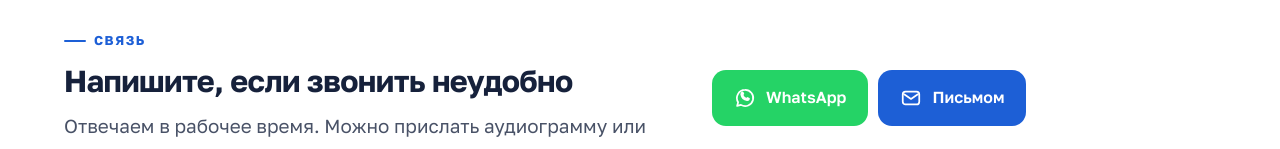
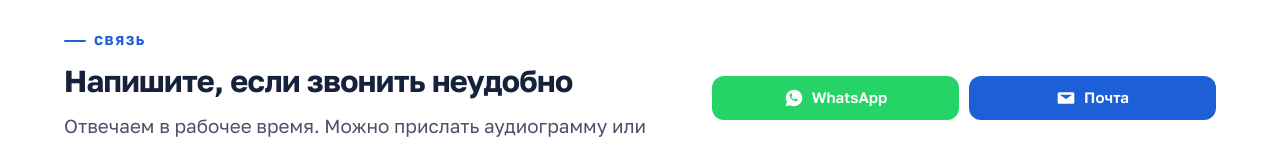
Before and after one commit to FrogHoppingAmongTulips/centr-sluha-site, a React (Vite) app: page /contacts in a window 1280 px wide. Shown: the part 787-936 px from the top of the page. Built offline with nearby package versions, Linux system fonts and the light colour scheme; no server answers.

Commit message:
Значки мессенджеров ближе к оригиналам, кнопки одной ширины и тоньше

```diff
--- a/src/components/Messengers.css
+++ b/src/components/Messengers.css
@@ -1,32 +1,32 @@
-/* Фирменные цвета мессенджеров */
+/* Кнопки одинаковой ширины и невысокие: ряд не разъезжается и не выглядит тяжёлым */
 .msgr {
-  --whatsapp: #25d366;
-  --telegram: #229ed9;
-  --viber: #7360f2;
-  --vk: #0077ff;
-  display: flex; flex-wrap: wrap; gap: 10px;
+  display: grid;
+  grid-template-columns: repeat(auto-fit, minmax(134px, 1fr));
+  gap: 8px;
+  width: 100%;
 }
 
 .msgr__btn {
-  display: inline-flex; align-items: center; gap: 10px;
-  padding: 10px 16px; border-radius: 12px;
-  font-weight: 600; font-size: 0.94rem; color: #fff;
-  transition: transform 0.2s var(--ease), filter 0.2s;
+  display: flex; align-items: center; justify-content: center; gap: 8px;
+  padding: 7px 12px; border-radius: 10px; min-height: 38px;
+  font-weight: 600; font-size: 0.88rem; color: #fff;
+  background: var(--brand);
+  transition: filter 0.2s, transform 0.2s var(--ease);
 }
-.msgr__btn:hover { transform: translateY(-2px); filter: brightness(1.08); }
+.msgr__btn:hover { filter: brightness(1.07); transform: translateY(-1px); }
 .msgr__btn svg { flex-shrink: 0; }
 
-.msgr__btn--whatsapp { background: var(--whatsapp); }
-.msgr__btn--telegram { background: var(--telegram); }
-.msgr__btn--viber { background: var(--viber); }
-.msgr__btn--vk { background: var(--vk); }
-.msgr__btn--mail { background: var(--teal-700); }
+/* фирменные цвета: тем же цветом закрашена внутренняя деталь значка */
+.msgr__btn--whatsapp { --brand: #25d366; }
+.msgr__btn--telegram { --brand: #229ed9; }
+.msgr__btn--viber { --brand: #7360f2; }
+.msgr__btn--vk { --brand: #0077ff; }
+.msgr__btn--mail { --brand: var(--teal-700); }
 
-/* Крупный вариант — для страницы контактов */
-.msgr--big .msgr__btn { padding: 14px 22px; font-size: 1rem; border-radius: 14px; }
-.msgr--big .msgr__btn svg { width: 22px; height: 22px; }
+/* Крупный вариант — на странице контактов */
+.msgr--big { grid-template-columns: repeat(auto-fit, minmax(150px, 1fr)); gap: 10px; }
+.msgr--big .msgr__btn { padding: 9px 14px; min-height: 44px; font-size: 0.94rem; border-radius: 12px; }
 
-@media (max-width: 480px) {
-  .msgr { flex-direction: column; }
-  .msgr__btn { justify-content: flex-start; }
+@media (max-width: 420px) {
+  .msgr, .msgr--big { grid-template-columns: 1fr 1fr; }
 }
--- a/src/components/Messengers.jsx
+++ b/src/components/Messengers.jsx
@@ -1,51 +1,53 @@
 import './Messengers.css'
 
 /* Кнопки мессенджеров в их фирменных цветах.
-   Значки нарисованы здесь же: чужие файлы с логотипами не подгружаем,
-   чтобы кнопки работали даже без интернета и не зависели от чужих серверов. */
+   Значки нарисованы здесь: белый силуэт, внутренняя деталь — цветом кнопки
+   (переменная --brand), поэтому логотипы выглядят как настоящие, но чужие
+   файлы с чужих серверов не подгружаются. */
 
-const LINE = { fill: 'none', stroke: 'currentColor', strokeWidth: 1.9, strokeLinecap: 'round', strokeLinejoin: 'round' }
-
-/* Значки белые на цветной кнопке: узнаваемый силуэт, без чужих файлов с логотипами */
 const GLYPHS = {
   whatsapp: (
     <>
-      <path {...LINE} d="M12 3.2a8.8 8.8 0 0 0-7.5 13.4L3.4 20.6l4.2-1.1A8.8 8.8 0 1 0 12 3.2Z" />
-      <path {...LINE} d="M9.2 8.1c.2 1.2.8 2.3 1.7 3.2.9.9 2 1.5 3.2 1.7l.7-1 1.6.8c-.2 1-1.1 1.6-2.1 1.5a7.7 7.7 0 0 1-6.4-6.4c-.1-1 .5-1.9 1.5-2.1l.8 1.6-1 .7Z" />
+      <path
+        fill="currentColor"
+        d="M12 2.1c-5.5 0-9.9 4.4-9.9 9.9 0 1.7.5 3.4 1.3 4.9L2 22l5.2-1.4c1.4.8 3.1 1.2 4.8 1.2 5.5 0 9.9-4.4 9.9-9.9S17.5 2.1 12 2.1Z"
+      />
+      <path
+        fill="var(--brand)"
+        d="M9.4 7c-.2-.4-.4-.4-.6-.4h-.5c-.2 0-.5.1-.7.3-.3.3-.9.9-.9 2.1s.9 2.5 1 2.6c.1.2 1.7 2.7 4.2 3.7 2 .8 2.5.7 2.9.6.4-.1 1.4-.6 1.6-1.1.2-.6.2-1 .1-1.1l-.5-.3-1.7-.8c-.2-.1-.4-.2-.6.1l-.8 1c-.1.2-.3.2-.5.1-.2-.1-1.1-.4-2.1-1.3-.8-.7-1.3-1.5-1.4-1.8-.2-.3 0-.4.1-.5l.4-.5.3-.5c.1-.2 0-.3 0-.4L9.4 7Z"
+      />
     </>
   ),
   telegram: (
     <path
       fill="currentColor"
-      d="M21.7 4.5 2.9 11.6c-1 .4-1 1 0 1.3l4.6 1.4 1.8 5.4c.2.5.5.6.9.2l2.4-2.3 4.8 3.5c.8.5 1.4.2 1.6-.8l3-14.6c.2-1.1-.5-1.6-1.3-1.2ZM8.7 14.1l9.2-5.8c.4-.3.8.1.4.4l-7.5 6.8-.3 3-1.8-4.4Z"
+      d="M21.7 4.4 2.8 11.7c-1 .4-1 1 0 1.3l4.8 1.5 1.8 5.6c.2.6.4.7.8.3l2.6-2.5 5 3.7c.9.5 1.5.2 1.7-.8l3.1-14.6c.2-1.1-.4-1.6-1.1-1.3ZM8.9 14.3l9.2-5.8c.4-.3.8.1.4.4L11 15.4l-.3 3.2-1.8-4.3Z"
     />
   ),
   viber: (
     <>
-      <path {...LINE} d="M12 3c-4.7 0-8.3 3.2-8.3 7.3 0 2.3 1.1 4.4 3 5.7v3.4l3-1.9c.7.1 1.5.2 2.3.2 4.7 0 8.3-3.2 8.3-7.4C20.3 6.2 16.7 3 12 3Z" />
-      <path {...LINE} d="M9.4 7.6c.2 1 .7 2 1.5 2.7.7.8 1.7 1.3 2.7 1.5l.6-.9 1.5.8c-.2.9-1 1.4-1.9 1.3a6.8 6.8 0 0 1-5.6-5.6c-.1-.9.4-1.7 1.3-1.9l.8 1.5-.9.6Z" />
-      <path {...LINE} strokeWidth="1.5" d="M13.3 5.9c1.4.3 2.5 1.4 2.8 2.8" />
+      <path
+        fill="currentColor"
+        d="M12 2.4c-5 0-9 3.5-9 7.9 0 2.4 1.2 4.6 3.1 6.1v4l3.4-2.2c.8.2 1.6.2 2.5.2 5 0 9-3.5 9-8s-4-8-9-8Z"
+      />
+      <path
+        fill="var(--brand)"
+        d="M9.6 6.8c-.2-.3-.5-.4-.8-.3-.6.2-1.1.7-1.2 1.3-.1.7.1 1.4.5 2.2.7 1.5 2.1 2.9 3.7 3.6.8.4 1.6.5 2.2.3.6-.2 1-.7 1.2-1.3.1-.3 0-.5-.3-.7l-1.6-.8c-.2-.1-.4-.1-.6.1l-.6.8c-.7-.3-1.3-.7-1.8-1.2-.5-.5-.9-1.1-1.2-1.8l.8-.6c.2-.2.2-.4.1-.6l-.4-1Z"
+      />
+      <path fill="none" stroke="var(--brand)" strokeWidth="1.2" strokeLinecap="round" d="M12.9 5.9c1.5.3 2.6 1.4 2.9 2.9" />
     </>
   ),
   vk: (
-    <text
-      x="12"
-      y="16.6"
-      textAnchor="middle"
-      fontSize="11.5"
-      fontWeight="800"
-      fontFamily="inherit"
+    <path
       fill="currentColor"
-      letterSpacing="-0.5"
-    >
-      VK
-    </text>
+      d="M12.7 16.4c-5 0-7.9-3.5-8-9.2h2.5c.1 4.2 1.9 6 3.4 6.4V7.2h2.4v3.6c1.4-.2 2.9-1.8 3.4-3.6h2.4c-.4 2.2-2 3.8-3.1 4.5 1.1.5 3 1.9 3.7 4.7h-2.7c-.6-1.7-1.9-3.1-3.7-3.3v3.3h-.3Z"
+    />
   ),
   mail: (
-    <>
-      <rect {...LINE} x="3" y="5" width="18" height="14" rx="3" />
-      <path {...LINE} d="m4.5 8 7.5 5 7.5-5" />
-    </>
+    <path
+      fill="currentColor"
+      d="M4 5h16c1.1 0 2 .9 2 2v10c0 1.1-.9 2-2 2H4c-1.1 0-2-.9-2-2V7c0-1.1.9-2 2-2Zm8 8.1 7.4-4.9c-.2-.1-.3-.2-.5-.2H5.1c-.2 0-.4.1-.5.2L12 13.1Z"
+    />
   ),
 }
 
@@ -54,15 +56,7 @@ const NAMES = {
   telegram: 'Telegram',
   viber: 'Viber',
   vk: 'ВКонтакте',
-  mail: 'Письмом',
-}
-
-function Glyph({ kind }) {
-  return (
-    <svg width="20" height="20" viewBox="0 0 24 24" aria-hidden="true">
-      {GLYPHS[kind]}
-    </svg>
-  )
+  mail: 'Почта',
 }
 
 /* links — набор из панели: { whatsapp, telegram, vk, viber }, mail — почта центра */
@@ -87,7 +81,9 @@ export default function Messengers({ links, mail, size = 'normal' }) {
           target={kind === 'mail' ? undefined : '_blank'}
           rel="noreferrer"
         >
-          <Glyph kind={kind} />
+          <svg width={size === 'big' ? 20 : 18} height={size === 'big' ? 20 : 18} viewBox="0 0 24 24" aria-hidden="true">
+            {GLYPHS[kind]}
+          </svg>
           <span>{NAMES[kind]}</span>
         </a>
       ))}
```
